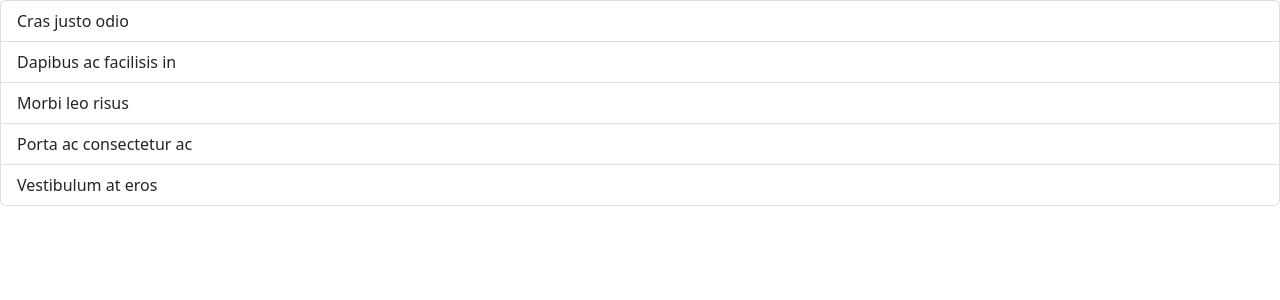
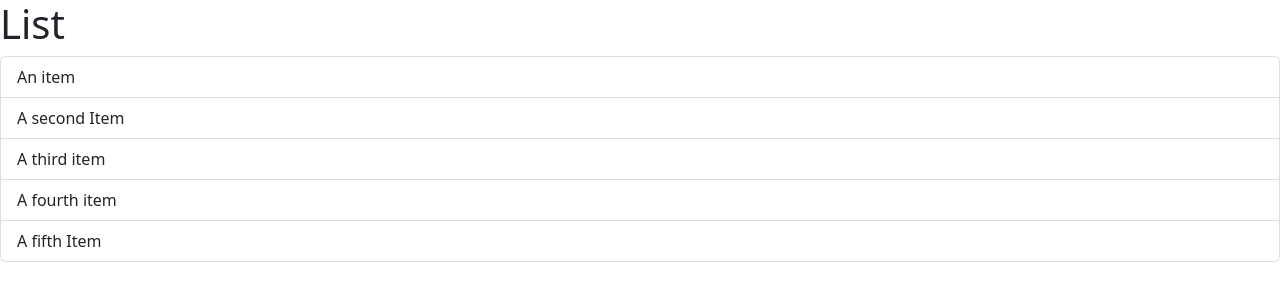
Before and after one commit to haider-codes23/React, a React (Vite) app in the folder react-app/: page / in a window 1280 px wide. Shown: the top 300 px of the page. Built offline with nearby package versions, Linux system fonts and the light colour scheme.

Commit message:
Created List Group Component

```diff
--- a/react-app/src/assets/components/ListGroup.tsx
+++ b/react-app/src/assets/components/ListGroup.tsx
@@ -1,31 +1,30 @@
+//import fragments
+import { Fragment } from "react";
 function ListGroup() {
   return (
-    <ul className="list-group">
-      <li className="list-group-item">Cras justo odio</li>
-      <li className="list-group-item">Dapibus ac facilisis in</li>
-      <li className="list-group-item">Morbi leo risus</li>
-      <li className="list-group-item">Porta ac consectetur ac</li>
-      <li className="list-group-item">Vestibulum at eros</li>
-    </ul>
+    <Fragment>
+      <h1>List</h1>
+      <ul className="list-group">
+        <li className="list-group-item">An item</li>
+        <li className="list-group-item">A second Item</li>
+        <li className="list-group-item">A third item</li>
+        <li className="list-group-item">A fourth item</li>
+        <li className="list-group-item">A fifth Item</li>
+      </ul>
+    </Fragment>
   );
 }
 
 export default ListGroup;
 
-// Firstly we install bootstrap using npm install bootstrap@5.2.3 to give our app a modern looking
-// feel. Then import it in one of our CSS files e.g. App.css which contains all styles for our app
-//  component, and we dont need them so delete them. We also have index.css, where we have global
-//  styles for our application, and we dont need any of these styles because they were generated by
-//  vite. Now go to main.tsx and we can see that our index.css file was imported here, we are going
-//  to replace this line with import ‘bootstrap/dist/css/bootstrap.css’.
+// Now if we want to add another element e.g. h1 heading to our ListGroup component, we get a bunch
+// of errors, because in react a component cannot return more than one element. To solve this problem
+// we have a couple of ways e.g. we can wrap this entire expression inside a div or another element but
+// we will be adding one extra element in the DOM, purely for making react happy, this is unnecessary.
 
-// Next create a new folder in the src folder callled components. And inside it create a file
-//  called ListGroup.tsx. In the file we will declare a function called ListGroup and inside it
-//   we will return an Unordered List  with class attribute set to “list-group” and within this
-//   Unordered List we have multiple list items with class attribute set to “list-group-items”.
-//   Class is a reserved keyword in JS we can use it, so we change into className Then we need to
-//   export default ListGorup component. Then go to App.tsx and import ListGorup component. And then
-//   inside the App component/ function inside the div we will use the ListGroup as an element.
+// A better way is to use fragment. So on the top we import { fragment } from react.
+//  Then replace the div with fragment. So with this change when this component is rendered
+//  on the screen, we are not going to have an additional element like a div in the DOM.
 
-// Note that prettier marked our JSX markup in parentheses e.g. after the return keyword, so that
-// the markup could be broken down the markup in multiple lines.
+// - Now there is a shorter syntax to achieve this, we don’t have to use the fragment keyword if
+// we just use the angle brackets and we wont have to import fragments as well then
```
